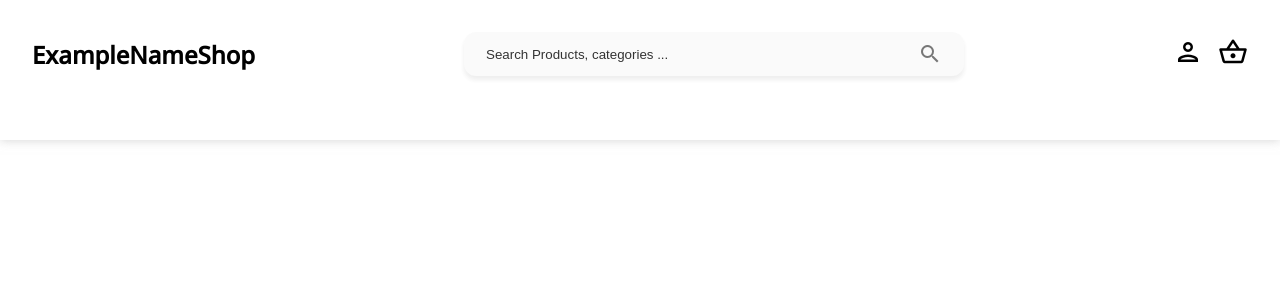
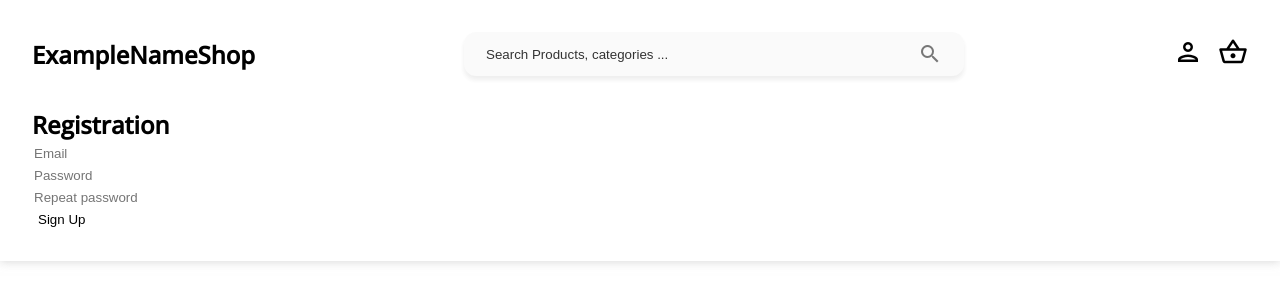
Before and after one commit to KAdelya/frontend_shop_digital_departments, a React (Create React App) app: page /signup in a window 1280 px wide. Shown: the top 302 px of the page. Built offline with nearby package versions, Linux system fonts and the light colour scheme.

Commit message:
Add beginning signup

```diff
--- a/src/App.tsx
+++ b/src/App.tsx
@@ -3,6 +3,7 @@ import '../src/assets/styles/global.sass';
 import {Routes, BrowserRouter as Router, Route} from "react-router-dom";
 import Home from "./pages/Home/Home";
 import Header from "./components/header/Header";
+import SignUp from "./pages/SignUp/SignUp";
 
 const App = () => {
     return (
@@ -12,6 +13,7 @@ const App = () => {
                     <Header/>
                     <Routes>
                         <Route path="/" element={<Home/>}/>
+                        <Route path="/signup" element={<SignUp/>}/>
                     </Routes>
                 </div>
             </div>
--- /dev/null
+++ b/src/pages/SignUp/SignUp.tsx
@@ -0,0 +1,55 @@
+import styles from './index.module.sass'
+import {Formik, Field, Form} from 'formik';
+import {useState} from "react";
+import {useNavigate} from "react-router-dom";
+
+const SignUp = () => {
+    const [visible, setVisible] = useState(false);
+
+    const handleRegistration = (email: string, password: string) => {
+    };
+
+    return (
+        <div>
+            <Formik
+                initialValues={{
+                    email: '',
+                    password: '',
+                    repeat_password: ''
+                }}
+                onSubmit={(values: { email: string; password: string; }) => handleRegistration(values.email, values.password)}>
+                {({
+                      handleSubmit
+                  }) => (
+                    <form onSubmit={handleSubmit}>
+                        <section>
+                            <h1>Registration</h1>
+                            <div>
+                                <div>
+                                    <input
+                                        placeholder='Email'
+                                        name='email'
+                                        type='email'/>
+                                </div>
+                                <div>
+                                    <input
+                                        placeholder='Password'
+                                        name='password'
+                                        type='password'/>
+                                </div>
+                                <div>
+                                    <input
+                                        placeholder='Repeat password'
+                                        name='repeat_password'
+                                        type='password'/>
+                                </div>
+                            </div>
+                            <button type='submit'>Sign Up</button>
+                        </section>
+                    </form>)}
+            </Formik>
+        </div>
+    );
+}
+
+export default SignUp
```
Also changed, not shown: src/pages/SignUp/index.module.sass (added).
